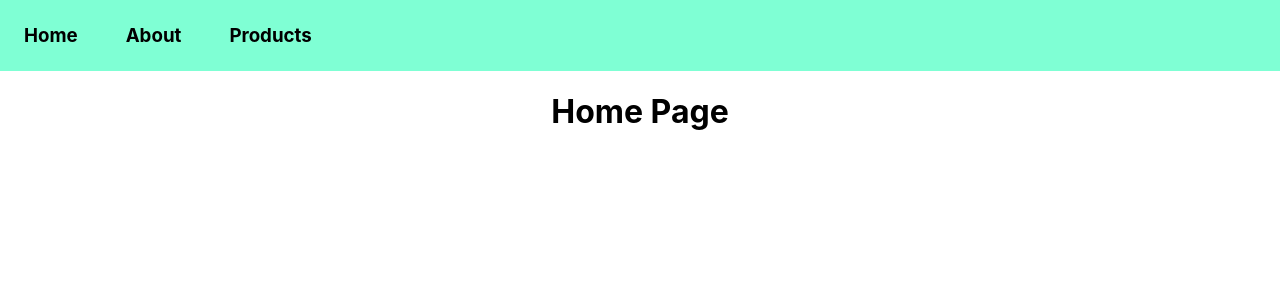
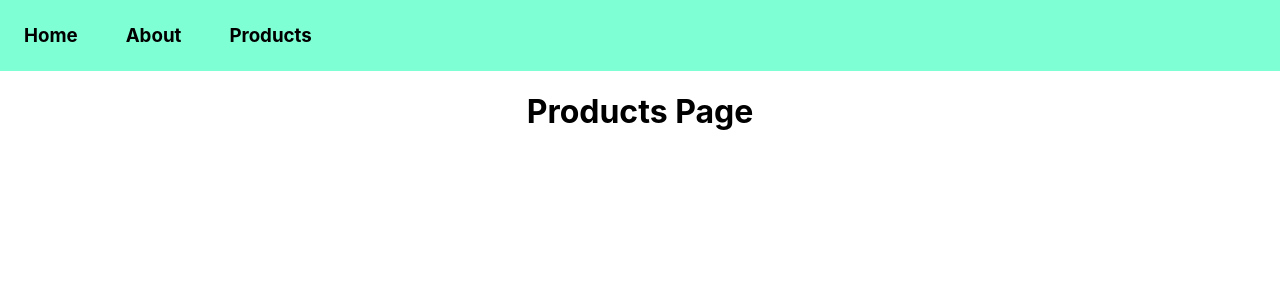
Before and after one commit to provks/react18, a React (Create React App) app in the folder router/router-app/: page /products in a window 1280 px wide. Shown: the top 300 px of the page. Built offline with nearby package versions, Linux system fonts and the light colour scheme.

Commit message:
another way of adding routes

```diff
--- a/router/router-app/src/App.js
+++ b/router/router-app/src/App.js
@@ -1,5 +1,4 @@
-
-import { useState } from 'react';
+import { createBrowserRouter, createRoutesFromElements, Route, RouterProvider } from 'react-router-dom'
 import './App.css';
 import Navbar from './components/Navbar';
 import Home from './pages/Home';
@@ -7,14 +6,36 @@ import About from './pages/About';
 import Product from './pages/Product';
 
 function App() {
-  const [page, setPage] = useState('home');
+  const router = createBrowserRouter(
+  createRoutesFromElements(
+    <>
+      <Route path="/" element={<Home />}/>
+      <Route path="about" element={<About />} />
+      <Route path="products" element={<Product />} />
+    </>
+  ));
+
+  // Step 1: create router (using this going ahead)
+  // const router = createBrowserRouter([
+  //   {
+  //     path: "/",
+  //     element: <Home/>
+  //   },
+  //   {
+  //     path: "/about",
+  //     element: <About/>
+  //   },
+  //   {
+  //     path: "/products",
+  //     element: <Product/>
+  //   }
+  // ])
 
   return (
     <>
-      <Navbar setPage={setPage}/>
-      {page === 'home' && <Home/>}
-      {page === 'about' && <About/>}
-      {page === 'product' && <Product/>}
+      {/* Provide router */}
+      <Navbar/>
+      <RouterProvider router={router}/>
     </>
   );
 }
--- a/router/router-app/src/components/Navbar.js
+++ b/router/router-app/src/components/Navbar.js
@@ -1,11 +1,11 @@
 import React from 'react'
 
-function Navbar({setPage}) {
+function Navbar() {
   return (
     <div className="navbar">
-      <h3 onClick={() => setPage('home')}>Home</h3>
-      <h3 onClick={() => setPage('about')}>About</h3>
-      <h3 onClick={() => setPage('product')}>Products</h3>
+      <h3>Home</h3>
+      <h3>About</h3>
+      <h3>Products</h3>
     </div>
   );
 }
```
